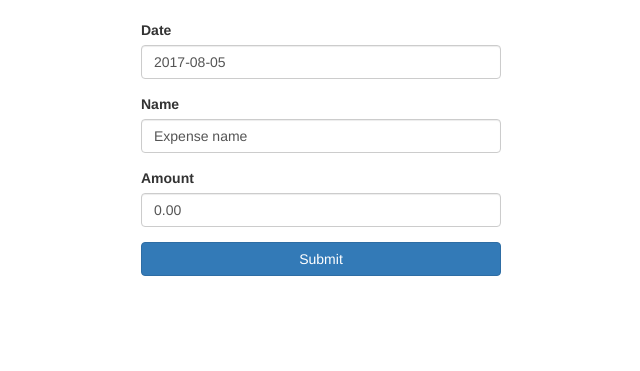
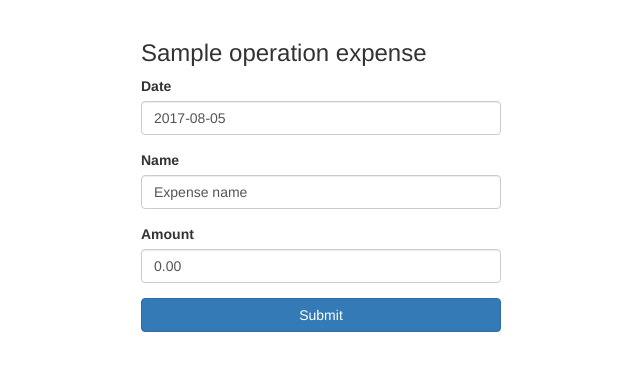
Before and after one commit to luizpericolo/expense-tracker, a Flask app: template app/static/templates/expense.html in a window 1280 px wide. Shown: the part 52-423 px from the top of the page, without its empty margins (319-959 px from the left). Run offline with Flask 2, Linux system fonts and the light colour scheme; the template is opened without the code that fills it: values that come from a table or form of the project are taken from there, most other values are stand-ins (such as "Sample title", 1, 10 or a date in 2020); some libraries are stand-ins or nearby versions.

Commit message:
add operation variable to template

```diff
--- a/app/static/templates/expense.html
+++ b/app/static/templates/expense.html
@@ -3,6 +3,7 @@
 <div class="container">
     <div class="row">
         <div class="col-md-4 col-md-offset-4">
+            <h3>{{operation}} expense</h3>
             <form method="{{method | d('POST')}}" action="/expense">
                 {{ form.csrf_token }}
                 {% with messages = get_flashed_messages(category_filter=["success"]) %}
```
